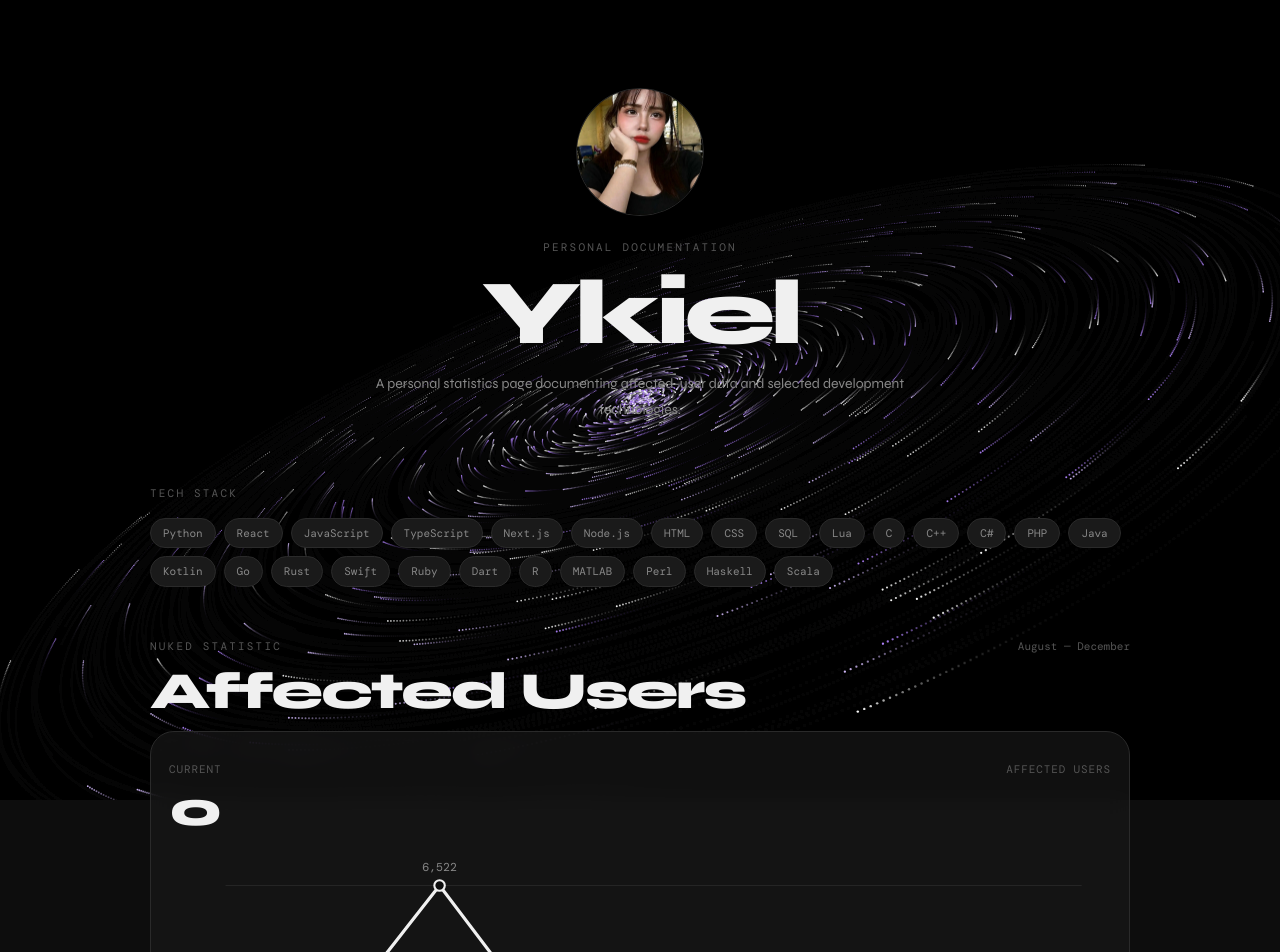
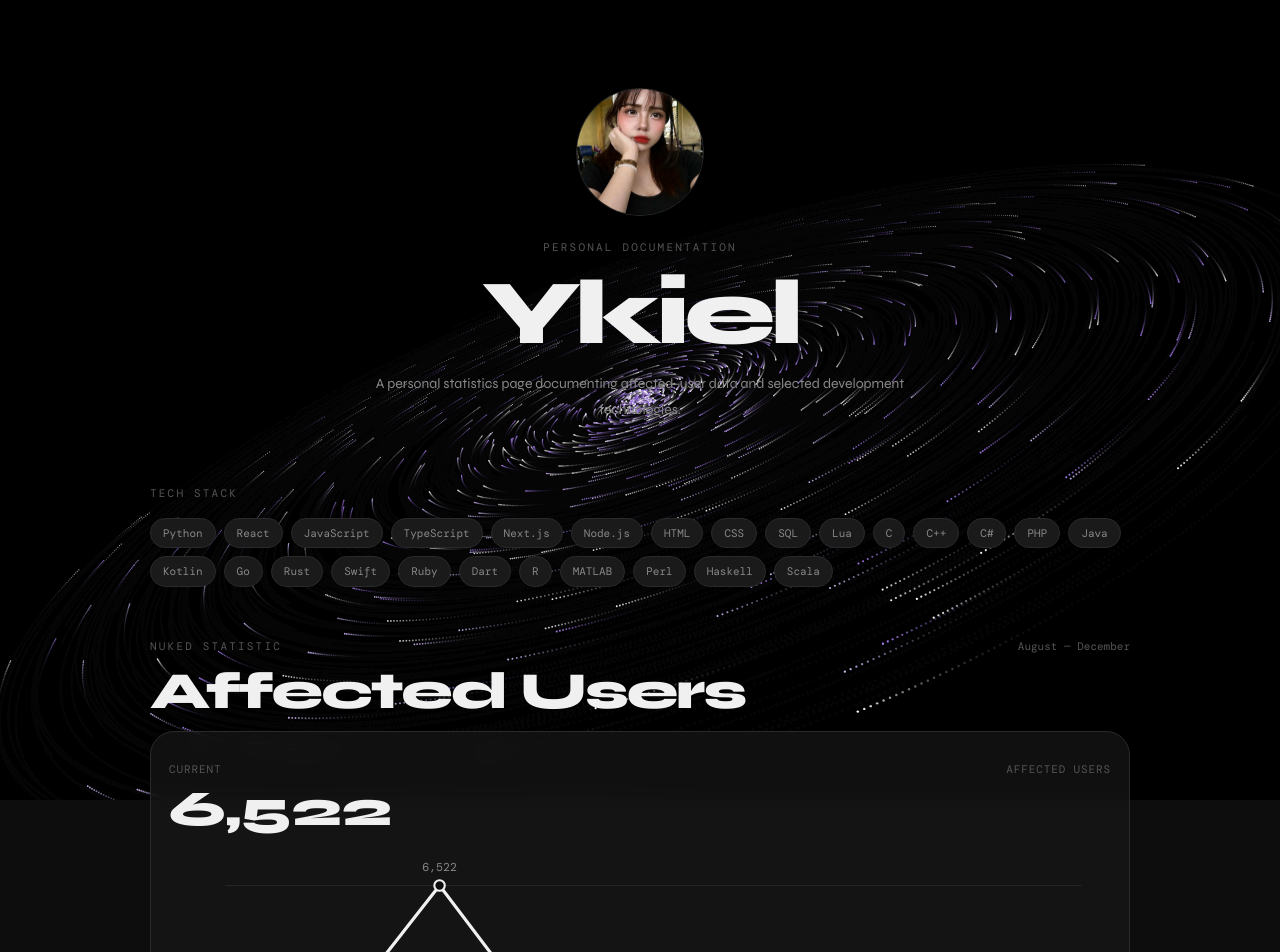
Before and after one commit to kielsvu/ykielontop, a Next.js app: page / in a window 1280 px wide. Shown: the top 952 px of the page. Built offline with nearby package versions, Linux system fonts and the light colour scheme; a web font is replaced by a local one.

Commit message:
Add files via upload

```diff
--- a/src/components/sections/Statistics.tsx
+++ b/src/components/sections/Statistics.tsx
@@ -49,7 +49,7 @@ const points = statistics.affectedUsers.map((item, index) => {
 const linePath = points.map((point, index) => `${index === 0 ? 'M' : 'L'} ${point.x} ${point.y}`).join(' ')
 
 export default function Statistics() {
-  const totalAffected = statistics.affectedUsers[statistics.affectedUsers.length - 1]?.count ?? 0
+  const totalAffected = statistics.current ?? 0
 
   return (
     <section id="statistics" style={{ position: 'relative', padding: '30px 24px 100px' }}>
```
